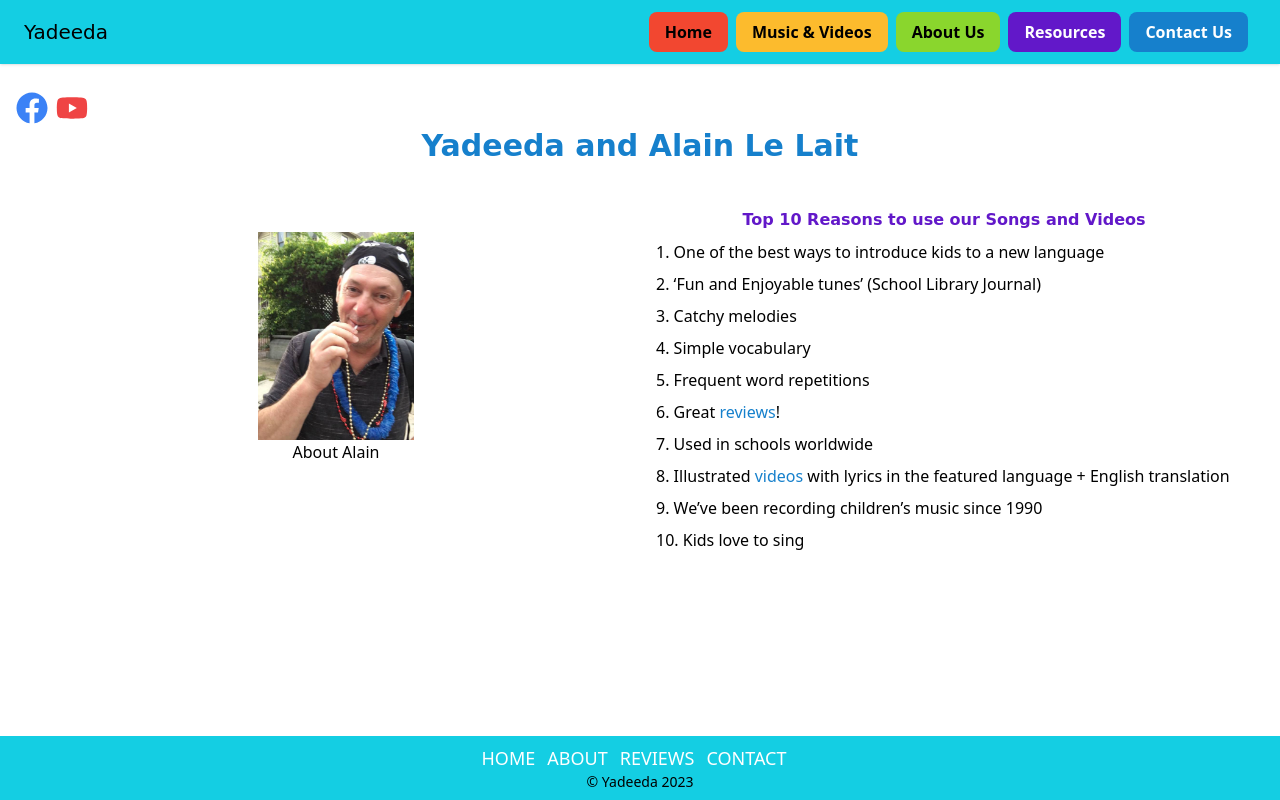
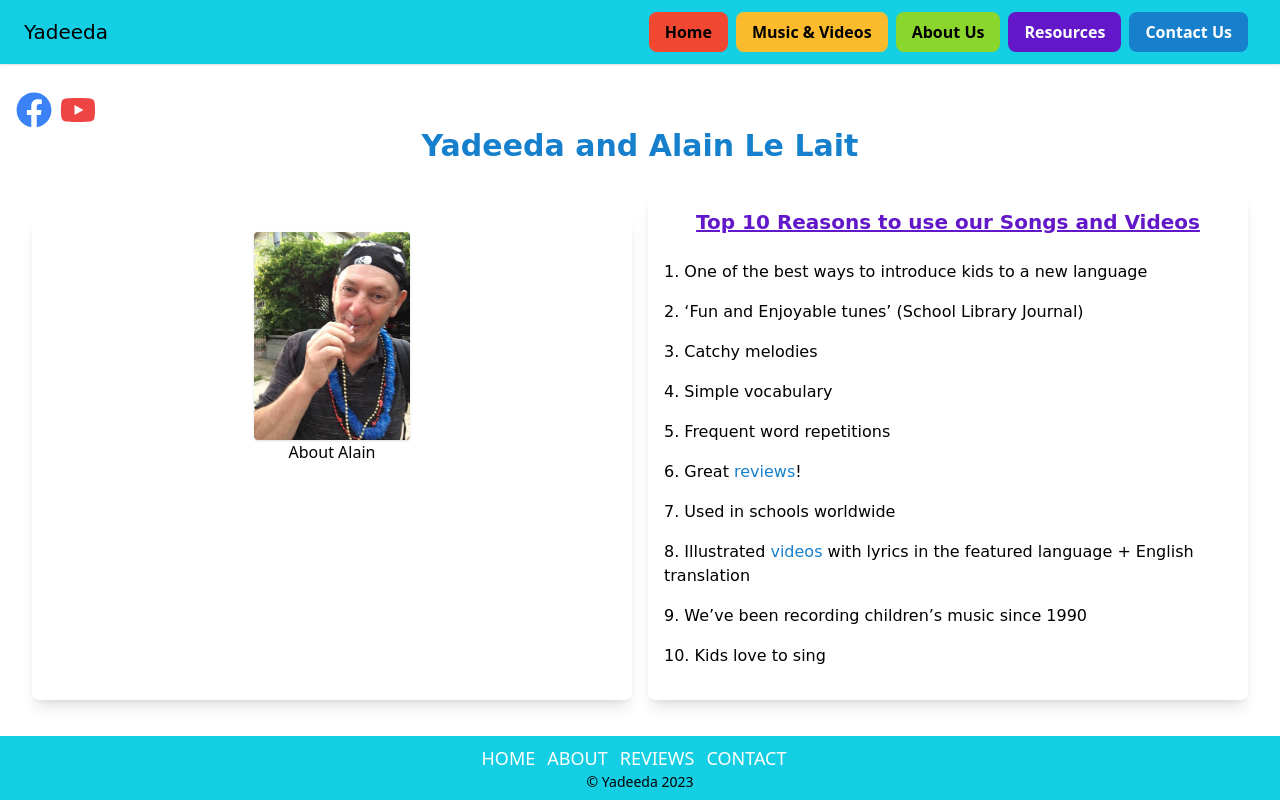
Before and after one commit to sjlelait/yadeeda, a React (Create React App) app: page /about in a window 1280 px wide. Built offline with nearby package versions, Linux system fonts and the light colour scheme.

Commit message:
wip: edits spacing & styling all over

```diff
--- a/src/components/Album.js
+++ b/src/components/Album.js
@@ -7,9 +7,9 @@ const Album = ({ album, selectedAlbum, setSelectedAlbum }) => {
   };
 
   return (
-    <div className="flex flex-col items-center mt-2 mb-5">
+    <div className="flex flex-col items-center mt-2 mb-6">
         <div className="mb-1">
-            <h2 className="text-lg font-bold">Albums:</h2>
+            <h2 className="text-lg font-bold">Album:</h2>
         </div>
         <div className="border border-gray-300 rounded-lg overflow-hidden">
             <select value={selectedAlbum} onChange={handleAlbumChange}>
--- a/src/components/NavButtons.js
+++ b/src/components/NavButtons.js
@@ -21,7 +21,7 @@ const NavButtons = (props) =>  {
             {showGoBackButton && (
                 <button
                 onClick={goBack}
-                className="bg-ydBlue hover:bg-ydLightBlue text-white font-bold py-2 px-4 rounded"
+                className="bg-ydBlue hover:bg-ydLightBlue text-white font-bold py-2 px-4 rounded text-sm md:text-md"
                 >
                 Back
                 </button>
@@ -33,7 +33,7 @@ const NavButtons = (props) =>  {
                     rel="noopener noreferrer"
                     className="text-blue-500 mr-2"
                 >
-                    <FaFacebook size={32} />
+                    <FaFacebook className="text-3xl md:text-4xl" />
                 </a>
                 <a
                     href="https://www.youtube.com/@tialela99"
@@ -41,7 +41,7 @@ const NavButtons = (props) =>  {
                     rel="noopener noreferrer"
                     className="text-red-500"
                 >
-                    <FaYoutube size={32} />
+                    <FaYoutube className="text-3xl md:text-4xl" />
                 </a>
             </div>
         </div>
--- a/src/components/SongList.js
+++ b/src/components/SongList.js
@@ -45,7 +45,7 @@ const SongList = ({ songs }) => {
             key={index}
             onClick={() => handlePageChange(index + 1)}
             className={`px-2 py-1 mx-1 rounded ${
-              currentPage === index + 1 ? 'bg-gray-500 text-white' : 'bg-gray-200'
+              currentPage === index + 1 ? 'bg-ydBlue text-white' : 'bg-gray-200'
             }`}
           >
             {index + 1}
--- a/src/pages/About.js
+++ b/src/pages/About.js
@@ -5,26 +5,26 @@ const About = (props) => {
     return (
         <div>
             <h1 className="mb-3 mt-16 text-lg md:text-xl lg:text-3xl font-bold font-homeP text-ydBlue">Yadeeda and Alain Le Lait</h1>
-            <div className="flex flex-col md:flex-row">
-                <div className="mt-10 md:w-1/2 p-4 text-center">
+            <div className="flex flex-col space-x-4 md:flex-row">
+                <div className="mt-10 rounded-lg shadow-lg p-4 text-center md:w-1/2">
                     <div className="flex flex-col items-center justify-center">
-                        <img src={Alain} alt="Alain Le Lait" className="h-52 w-auto" />
+                        <img src={Alain} alt="Alain Le Lait" className="h-52 w-auto rounded shadow" />
                         <p>About Alain</p>
                     </div>
                 </div>
-                <div className="mt-10 p-4 md:w-1/2 sm:mt-4">
-                    <h3 className="font-bold font-homeP text-ydPurple">Top 10 Reasons to use our Songs and Videos</h3>
+                <div className="mt-10 p-4 rounded-lg shadow-lg md:w-1/2 sm:mt-4 font-homeP">
+                    <h3 className="text-lg font-bold text-ydPurple mb-6 underline lg:text-xl">Top 10 Reasons to use our Songs and Videos</h3>
                     <ul className="text-left">
-                        <li className="mb-2 mt-2">1.  One of the best ways to introduce kids to a new language</li>
-                        <li className="mb-2">2.  ‘Fun and Enjoyable tunes’ (School Library Journal)</li>
-                        <li className="mb-2">3.  Catchy melodies</li>
-                        <li className="mb-2">4.  Simple vocabulary</li>
-                        <li className="mb-2">5.  Frequent word repetitions</li>
-                        <li className="mb-2">6.  Great <a href="/reviews" className="text-ydBlue">reviews</a>!</li>
-                        <li className="mb-2">7.  Used in schools worldwide</li>
-                        <li className="mb-2">8.  Illustrated <a href="https://www.youtube.com/@tialela99" target="_blank" rel="noopener noreferrer" className="text-ydBlue">videos</a> with lyrics in the featured language + English translation</li>
-                        <li className="mb-2">9.  We’ve been recording children’s music since 1990</li>
-                        <li className="mb-2">10.  Kids love to sing</li>
+                        <li className="mb-4 mt-2">1.  One of the best ways to introduce kids to a new language</li>
+                        <li className="mb-4">2.  ‘Fun and Enjoyable tunes’ (School Library Journal)</li>
+                        <li className="mb-4">3.  Catchy melodies</li>
+                        <li className="mb-4">4.  Simple vocabulary</li>
+                        <li className="mb-4">5.  Frequent word repetitions</li>
+                        <li className="mb-4">6.  Great <a href="/reviews" className="text-ydBlue">reviews</a>!</li>
+                        <li className="mb-4">7.  Used in schools worldwide</li>
+                        <li className="mb-4">8.  Illustrated <a href="https://www.youtube.com/@tialela99" target="_blank" rel="noopener noreferrer" className="text-ydBlue">videos</a> with lyrics in the featured language + English translation</li>
+                        <li className="mb-4">9.  We’ve been recording children’s music since 1990</li>
+                        <li className="mb-4">10.  Kids love to sing</li>
                     </ul>
                 </div>
             </div>
--- a/src/pages/Home.js
+++ b/src/pages/Home.js
@@ -35,7 +35,7 @@ const Home = (props) => {
         {
             title: 'Teaching Resources',
             image: Kids,
-            description: '10 Reasons for Using Our Songs, Links We Like, Resources for Learning',
+            description: 'Resources for Learning, Links We Like',
             link: '/resources',
             bgColor: 'bg-ydGreen',
         },
@@ -47,6 +47,7 @@ const Home = (props) => {
         <div className="flex flex-col items-center">
             <img src={Logo} alt="Yadeeda Logo" className="w-48 h-auto sm:w-64 md:w-76 lg:w-76" />
             <h1 className="mb-3 text-lg md:text-xl lg:text-3xl font-bold font-homeP text-ydPurple">Fun songs in French & English for all ages</h1>
+            <p className="mb-3 text-md md:text-lg lg:text-xl font-homeP text-ydPurple">Music & Videos by Alain Le Lait</p>
                 <div className="flex flex-col md:flex-row items-center justify-center">
                     {cardData.map((card, index) => (
                         <HomeCard
--- a/src/pages/Music.js
+++ b/src/pages/Music.js
@@ -8,7 +8,8 @@ import Espadrilles from '../assets/EspadrillesCover.jpg';
 const Music = (props) => {
     return (
         <div>
-            <h1 className="text-lg mt-14 md:text-xl lg:text-3xl font-bold font-homeP text-ydPurple">Music & Videos</h1>
+            <h1 className="text-xl mt-24 md:text-xl lg:text-3xl font-bold font-homeP text-ydPurple">Music & Videos by</h1>
+            <p className="text-xl mt-2 mb-10 md:text-xl lg:text-3xl font-bold font-homeP text-ydPurple">Alain Le Lait</p>
             <div className="grid grid-cols-1 sm:grid-cols-2 md:grid-cols-2 lg:grid-cols-2 md:mt-38 gap-4 md:mt-20 md:gap-x-0">
                 <Link to="/videos" className="flex flex-col items-center mb-4">
                     <img src={BigNose} alt='Videos' className="w-32 h-32 object-cover mb-2 md:w-48 md:h-48 rounded" />
--- a/src/pages/Songs.js
+++ b/src/pages/Songs.js
@@ -26,7 +26,7 @@ const Songs = (props) => {
 
     return (
     <div>
-        <h1>Yadeeda Songs from Albums</h1>
+        <h1 className="text-xl mt-24 text-2xl lg:mt-16 lg:mb-8 lg:text-3xl font-bold font-homeP underline text-ydPurple">Yadeeda Songs</h1>
         <Album
             album={album}
             selectedAlbum={selectedAlbum}
```
